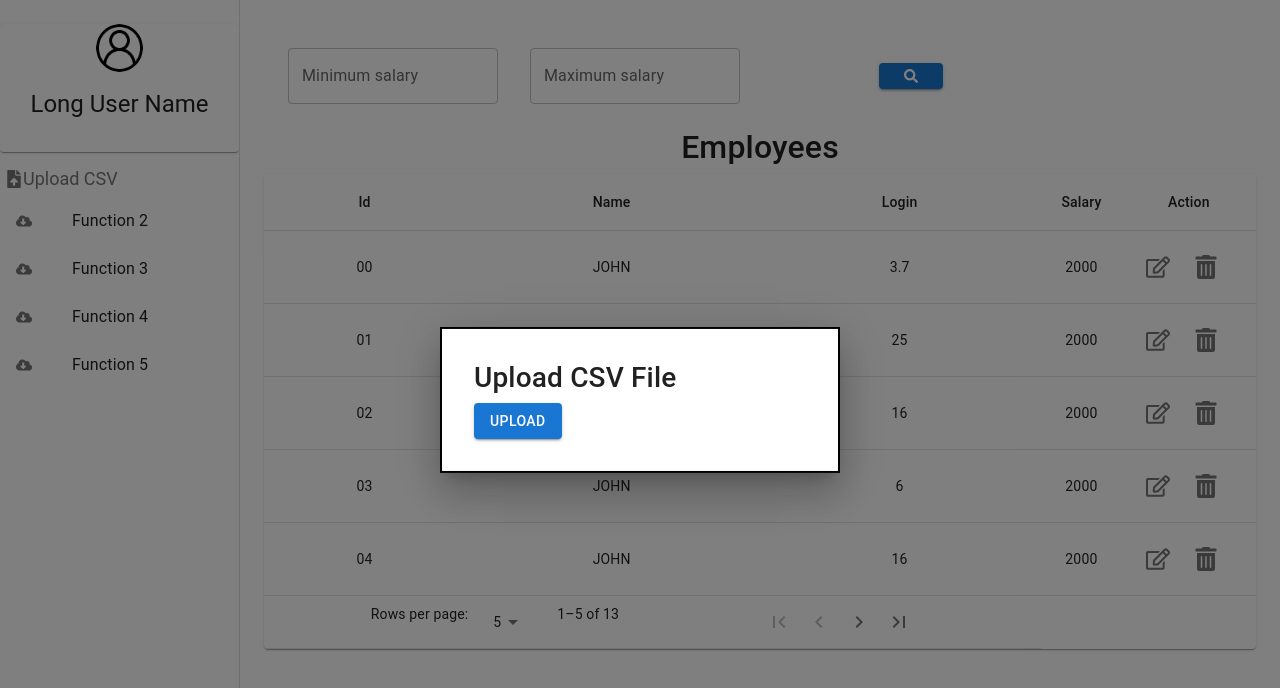
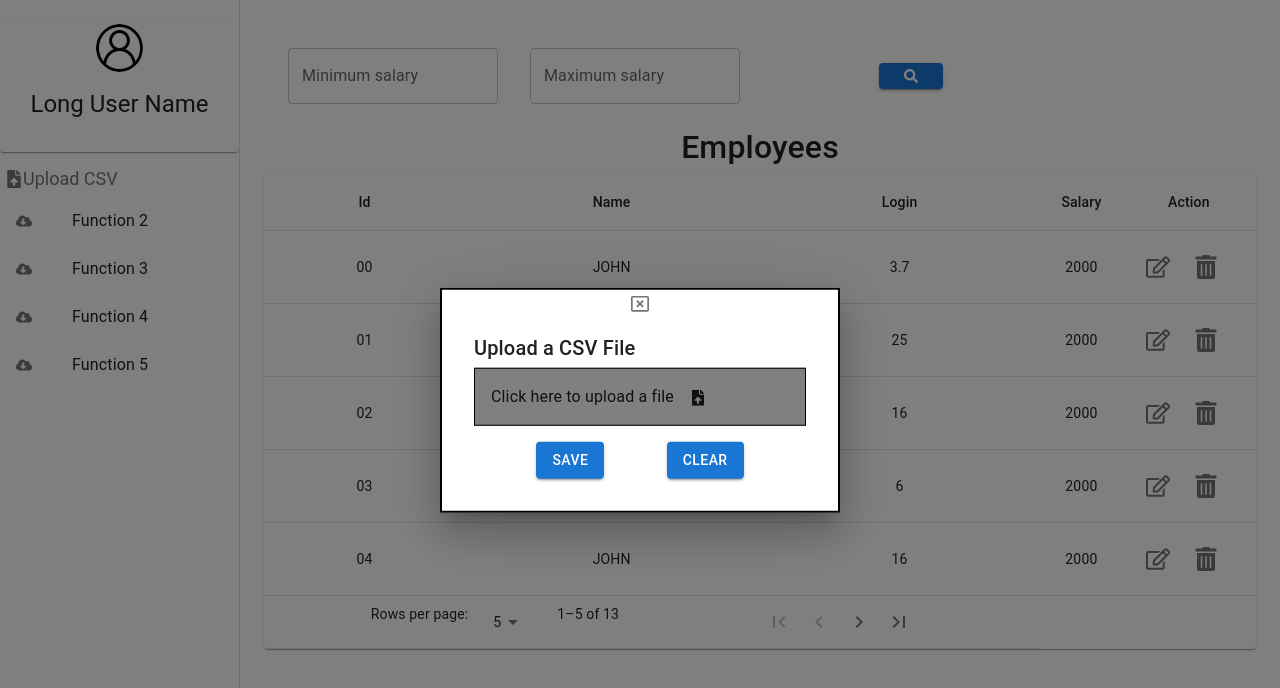
Before and after one commit to Sallehhuddin95/Salary_Management_Webapp, a React (Create React App) app in the folder frontend/: page / in a window 1280 px wide. Both pictures are taken after a click on the button "Upload CSV". Shown: the top 688 px of the page. Built offline with nearby package versions, Linux system fonts and the light colour scheme.

Commit message:
add file uploader action
- add file uploader action

```diff
--- a/frontend/src/components/FileUploader.jsx
+++ b/frontend/src/components/FileUploader.jsx
@@ -1,13 +1,10 @@
-import * as React from "react";
+import React, { useState } from "react";
 import { styled } from "@mui/material/styles";
 import Box from "@mui/material/Box";
 import Button from "@mui/material/Button";
 import Modal from "@mui/material/Modal";
-import ActionForm from "./ActionForm";
-import { FaTrashAlt, FaRegEdit, FaRegWindowClose } from "react-icons/fa";
 import IconButton from "@mui/material/IconButton";
-import Stack from "@mui/material/Stack";
-import { FaFileUpload } from "react-icons/fa";
+import { FaFileUpload, FaRegWindowClose } from "react-icons/fa";
 
 const style = {
   position: "absolute",
@@ -29,6 +26,38 @@ export default function FileUploader(props) {
     display: "none",
   });
 
+  const [selectedFile, setSelectedFile] = useState();
+  const [isFilePicked, setIsFilePicked] = useState(false);
+
+  const changeHandler = (event) => {
+    setSelectedFile(event.target.files[0]);
+    setIsFilePicked(true);
+  };
+
+  const handleSave = (event) => {};
+  const handleClear = (event) => {
+    setIsFilePicked(false);
+    setSelectedFile();
+  };
+
+  const handleSubmission = () => {
+    const formData = new FormData();
+
+    formData.append("File", selectedFile);
+
+    fetch("https://freeimage.host/api/1/upload?key=<YOUR_API_KEY>", {
+      method: "POST",
+      body: formData,
+    })
+      .then((response) => response.json())
+      .then((result) => {
+        console.log("Success:", result);
+      })
+      .catch((error) => {
+        console.error("Error:", error);
+      });
+  };
+
   return (
     <div className="uploader-div">
       {/* <Stack direction="row" spacing={1}> */}
@@ -44,8 +73,16 @@ export default function FileUploader(props) {
         aria-describedby="modal-modal-description"
       >
         <Box sx={style} className="uploader-modal">
+          <IconButton
+            className="close-btn"
+            onClick={handleClose}
+            aria-label="close"
+            size="small"
+          >
+            <FaRegWindowClose />
+          </IconButton>
           <div>
-            <h3 className="form-title">Upload CSV File</h3>
+            <h5 className="form-title">Upload a CSV File</h5>
           </div>
           <label htmlFor="contained-button-file" id="Uploader">
             <Input
@@ -53,10 +90,41 @@ export default function FileUploader(props) {
               id="contained-button-file"
               multiple
               type="file"
+              onChange={changeHandler}
             />
-            <Button variant="contained" component="span">
+            {isFilePicked ? (
+              <div className="upload-btn-div">
+                <p>Filename: {selectedFile.name}</p>
+                <p>Filetype: {selectedFile.type}</p>
+                <p>Size in bytes: {selectedFile.size}</p>
+                <p>
+                  lastModifiedDate:{" "}
+                  {selectedFile.lastModifiedDate.toLocaleDateString()}
+                </p>
+              </div>
+            ) : (
+              <div className="upload-btn-div">
+                <span className="upload-btn-text">
+                  Click here to upload a file
+                </span>
+                <FaFileUpload />
+              </div>
+            )}
+            {/* <Button
+              variant="contained"
+              component="span"
+              onClick={handleSubmission}
+            >
               Upload
-            </Button>
+            </Button> */}
+            <div className="mt-3 upload-btn-group">
+              <Button variant="contained" onClick={handleSave}>
+                Save
+              </Button>
+              <Button variant="contained" onClick={handleClear}>
+                Clear
+              </Button>
+            </div>
           </label>
         </Box>
       </Modal>
--- a/frontend/src/style/style.css
+++ b/frontend/src/style/style.css
@@ -27,10 +27,31 @@ td {
   display: flex;
   flex-direction: column;
   justify-content: center;
+  padding-top: 0 !important;
 }
 
 .uploader-div {
   width: 100%;
+}
+
+.upload-btn-text {
+  margin-right: 1em;
+}
+
+.upload-btn-div {
+  background-color: gray;
+  border: 1px solid black;
+  padding: 1em;
+}
+
+.upload-btn-group {
+  display: flex;
+  flex-direction: row;
+  justify-content: space-evenly;
+}
+
+.close-btn {
+  margin-bottom: 1em !important;
 }
 
 .salary-input {
```
